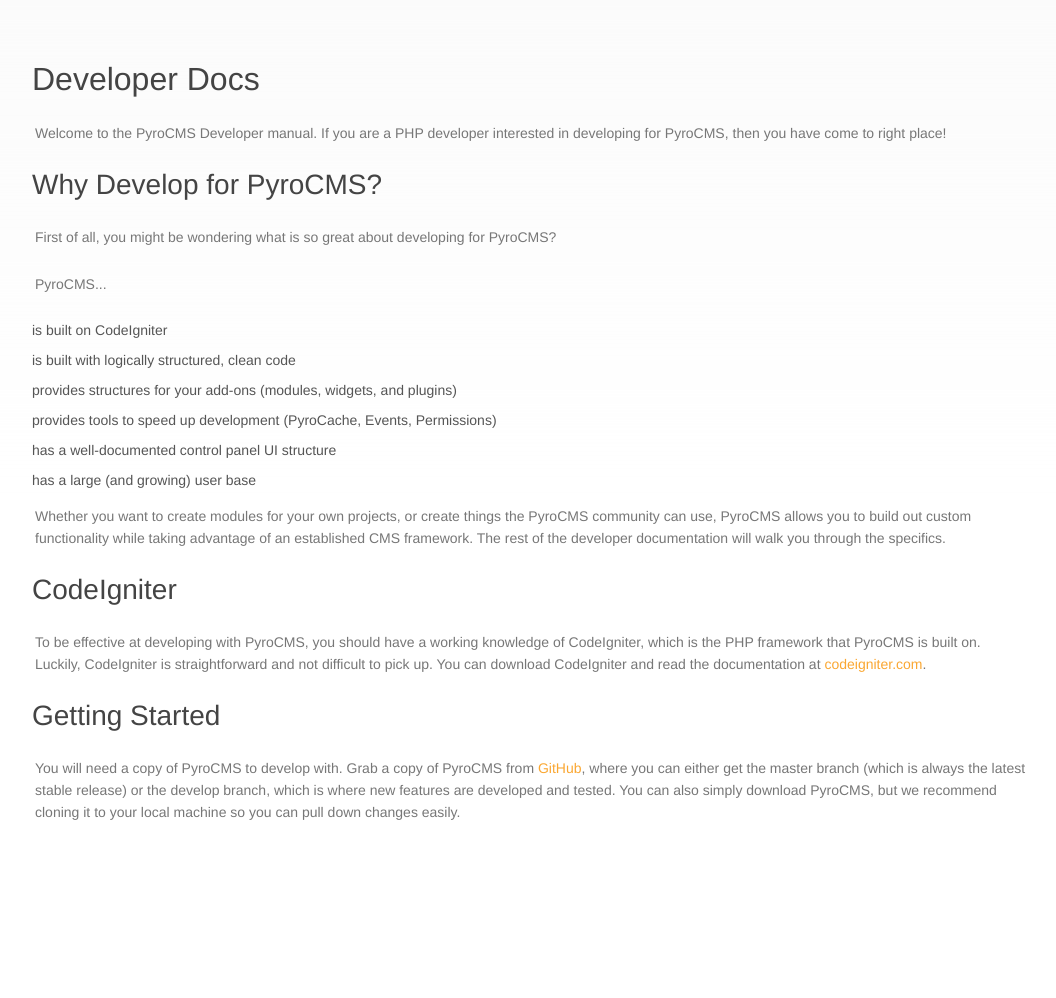
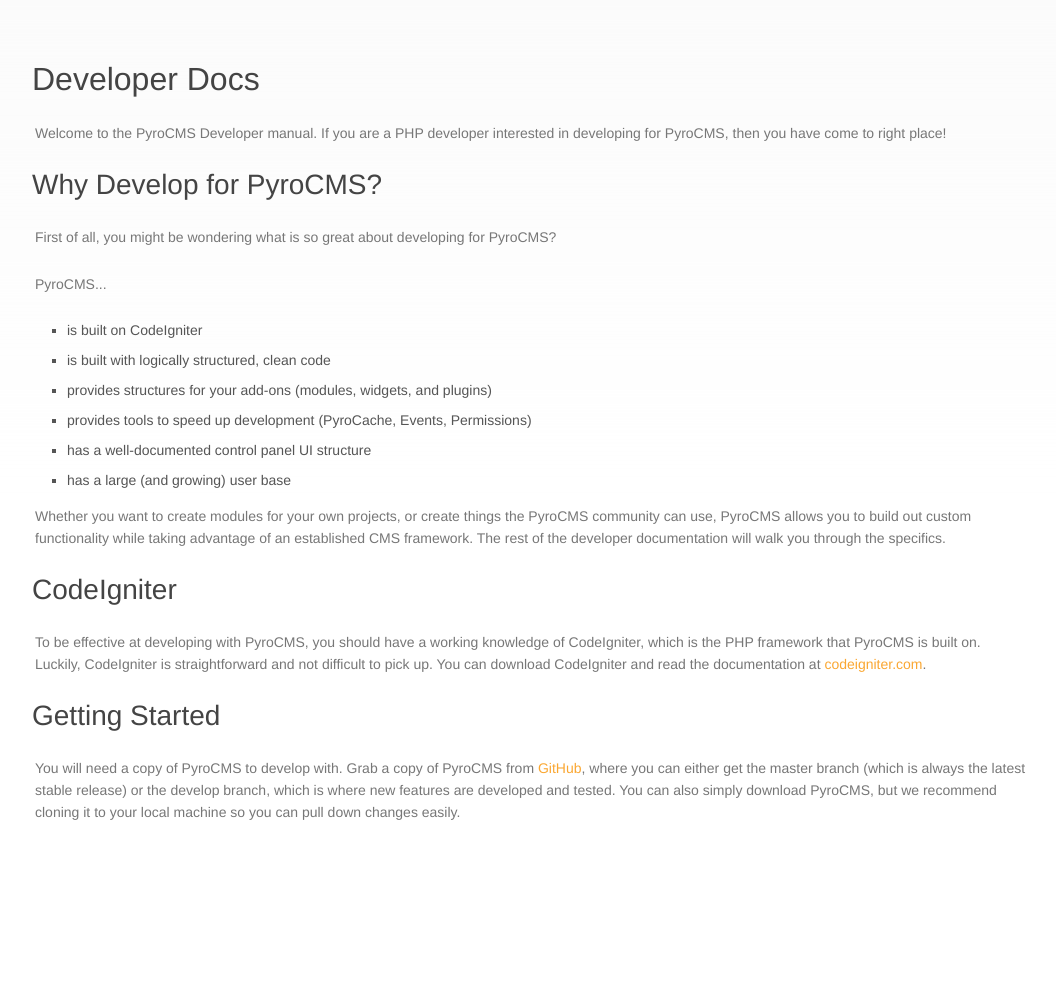
Before and after one commit to pyrocms/pyrocms-docs, a CodeIgniter app: page /index.php/developers in a window 1280 px wide. Shown: the part 473-1471 px from the top of the page, without its empty margins (108-1164 px from the left). Run offline with CodeIgniter, Linux system fonts and the light colour scheme; some libraries are stand-ins or nearby versions.

Commit message:
Allow bullets to be bullets in content.

```diff
--- a/assets/css/workless.css
+++ b/assets/css/workless.css
@@ -175,6 +175,9 @@ dl dt { font-weight: bold; }
 dl dd { margin-left: 9px; }
 ul, ol { margin: 15px 0; padding: 0; }
 dd { margin: 0 0 0 25px; }
+
+#content li { list-style: square; }
+#content ul, ol { margin: 15px 0; padding: 0 0 0 35px; }
 
 /* We probably don't want list-styles showing if it's in a navigation. */
 nav ul, nav ol, #nav ul, #nav ol, #navigation ul, #navigation ol, .nav { list-style: none;
```
